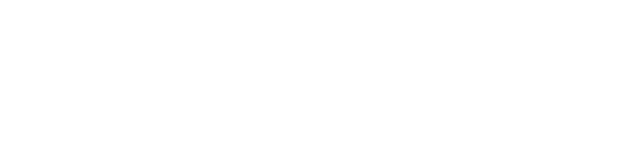
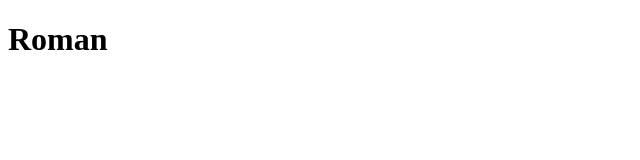
Before and after one commit to JesseHunter148/practice-assignment, a plain HTML site: page index.html in a window 1280 px wide. Shown: the whole page, without its empty margins (0-640 px from the left). Drawn offline with Linux system fonts and the light colour scheme.

Commit message:
added headline

```diff
--- a/index.html
+++ b/index.html
@@ -7,6 +7,6 @@
      <title>Jesse</title>
  </head>
  <body>
-
+     <h1>Roman</h1>
  </body>
  </html>
```
